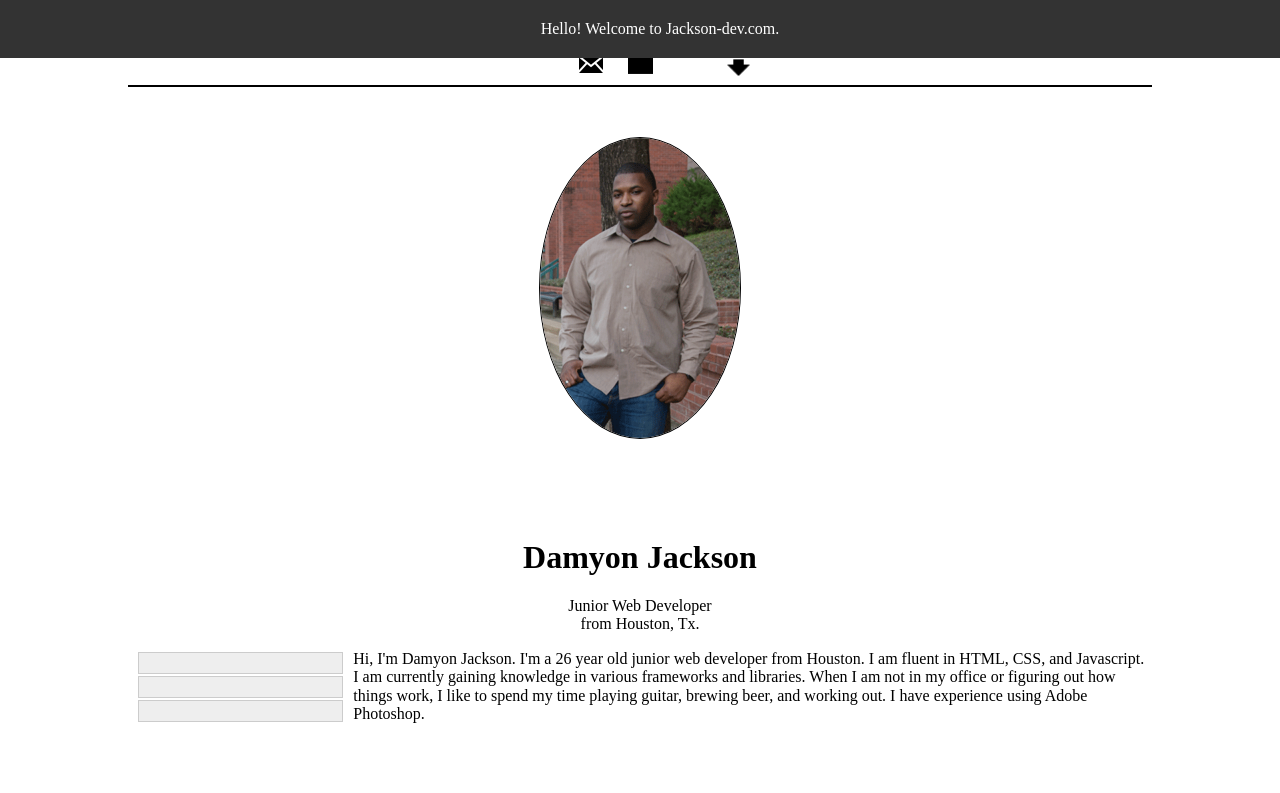
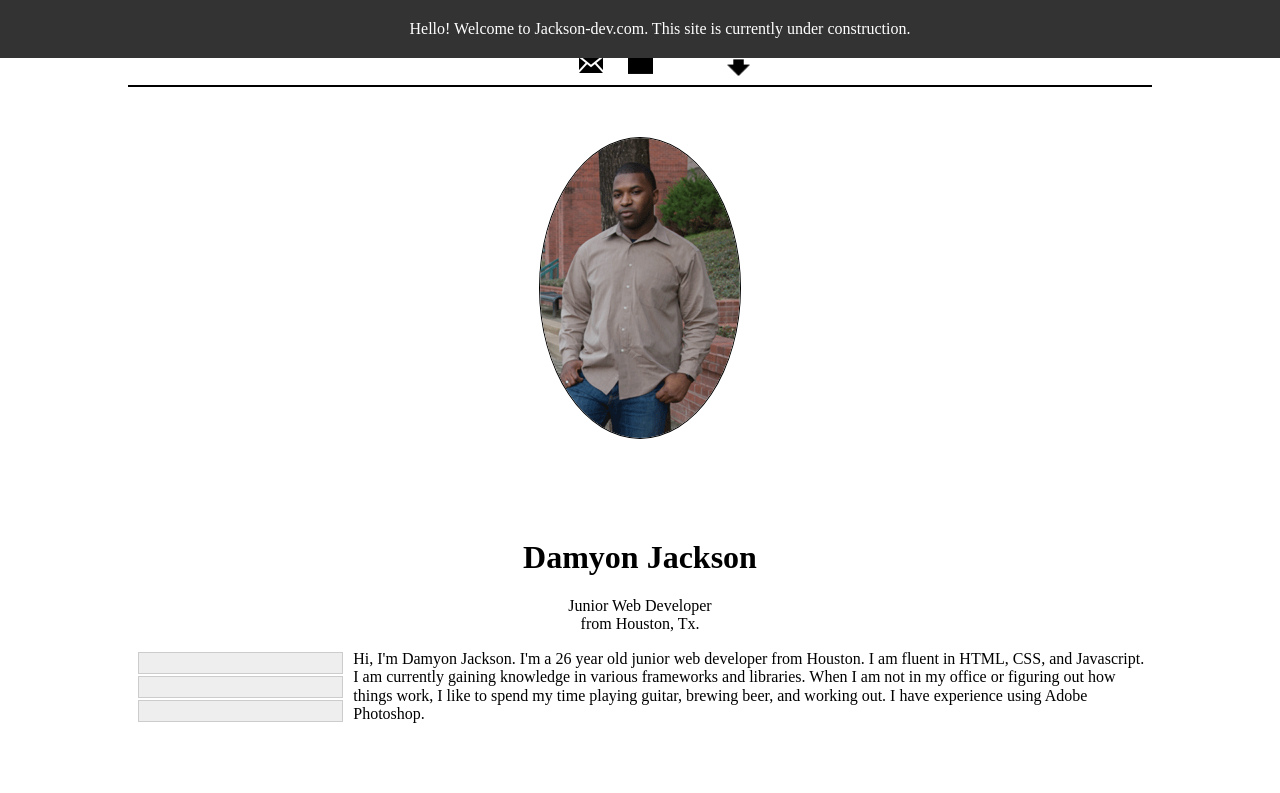
Before and after one commit to avier09/avier09.github.io, a plain HTML site: page Portfolio/index.html in a window 1280 px wide. Shown: the top 793 px of the page. Drawn offline with nearby package versions, Linux system fonts and the light colour scheme.

Commit message:
Update index.html

```diff
--- a/Portfolio/index.html
+++ b/Portfolio/index.html
@@ -9,7 +9,7 @@
 </head>
 
 <body>
-    <div class="notification-bar">Hello! Welcome to Jackson-dev.com.</div>
+    <div class="notification-bar">Hello! Welcome to Jackson-dev.com. This site is currently under construction.</div>
     <div class="container">
         <header class="sticky">
             <div class="name">
```
